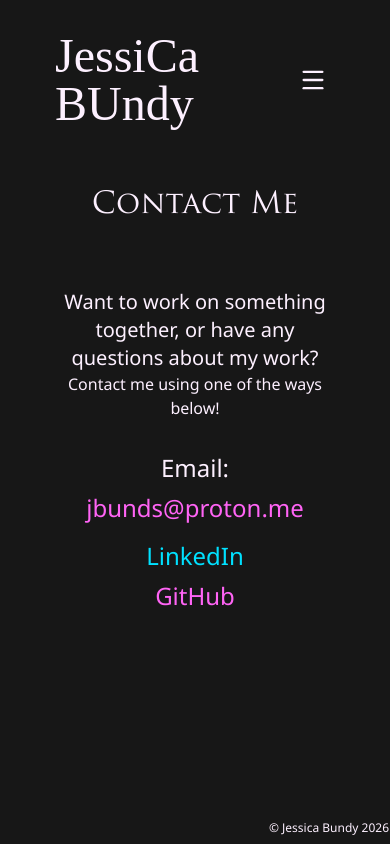
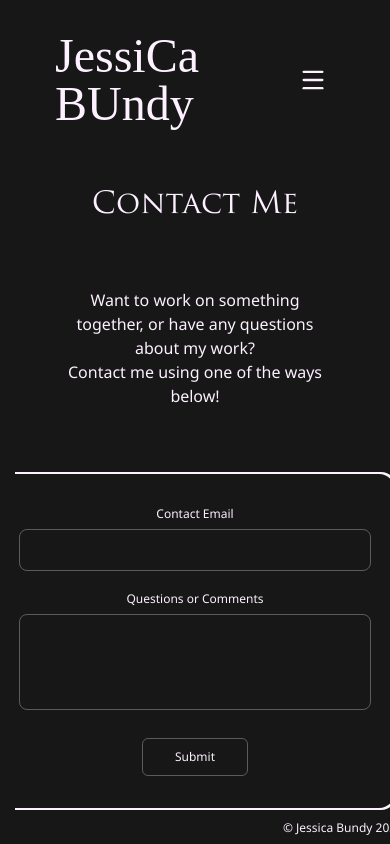
Before and after one commit to jbunds801/jbunds-portfolio-nextjs, a Next.js app: page /contact in a window 390 px wide. Shown: the top 844 px of the page. Built offline with nearby package versions, Linux system fonts and the light colour scheme; a web font is replaced by a local one.

Commit message:
enhance contact page responsive layout and created and integrated contact form; update README with tech stack details and features, updated shimmer effects in global.css

```diff
--- a/app/contact/page.tsx
+++ b/app/contact/page.tsx
@@ -1,6 +1,7 @@
 import React from 'react'
 import MailToButton from '../../src/components/MailToButton';
 import Header from '../../src/components/Header';
+import ContactForm from '../../src/components/ContactForm';
 
 const Contact = () => {
     return (
@@ -9,30 +10,38 @@ const Contact = () => {
 
             <div className='text-center'>
                 <div className='mb-8'>
-                    <p className='text-xl'>Want to work on something together, or have any questions about my work?</p>
+                    <p className='text-l sm:text-xl'>Want to work on something together, or have any questions about my work?</p>
                     <p>Contact me using one of the ways below!</p>
                 </div>
 
+                <div className='flex flex-col md:flex-row justify-center p-8 gap-10 mx-auto items-center md:items-start'>
+                    <ContactForm />
+
                     <div className='space-y-2'>
-                    <p className='text-2xl'>Email: <MailToButton
+
+                        <p className='text-l sm:text-xl'>Email: <MailToButton
                             email='jbunds@proton.me'
                             label='jbunds@proton.me'
                             subject='Portfolio Inquiry'
-                        className='inline-block text-2xl p-2 text-pink-cstm glow-pink' />
+                            className='inline-block text-md sm:text-lg p-2 text-pink-cstm glow-pink' />
                         </p>
 
+                        <div className='mt-2 md:mt-4 flex flex-col md:flex-row gap-2 md:gap-8 justify-center items-center'>
                             <div>
                                 <a href="https://www.linkedin.com/in/jessica-bundy-46a753a9/"
-                            className='text-2xl text-cyan-cstm glow-cyan'>LinkedIn</a>
+                                    className='text-md sm:text-l text-cyan-cstm glow-cyan'>LinkedIn</a>
                             </div>
 
                             <div>
                                 <a href="https://github.com/jbunds801"
-                            className='text-2xl text-pink-cstm glow-pink'>GitHub</a>
-                    </div>
+                                    className='text-md sm:text-l text-cyan-cstm glow-cyan'>GitHub</a>
                             </div>
                         </div>
 
+                    </div>
+
+                </div>
+            </div>
         </section>
     );
 };
--- a/app/globals.css
+++ b/app/globals.css
@@ -62,7 +62,7 @@ ul {
   filter: drop-shadow(0 0 4px var(--color-cyan-cstm));
 }
 
-@keyframes my-shimmer {
+@keyframes shimmer-text {
   0% {
     background-position: -50%;
   }
@@ -71,33 +71,46 @@ ul {
   }
 }
 
+@keyframes shimmer-border {
+  0% {
+    background-position: 0% 0%;
+  }
+  100% {
+    background-position: 100% 0%;
+  }
+}
+
 .shimmer-border:hover {
   background: linear-gradient(
     65deg,
+    transparent,
     var(--color-pink-cstm),
     var(--color-cyan-cstm),
     white,
     var(--color-cyan-cstm),
-    var(--color-pink-cstm)
+    var(--color-pink-cstm),
+    transparent
   );
   background-size: 400% auto;
-  animation: my-shimmer 6s linear infinite alternate;
+  animation: shimmer-border 6s linear infinite alternate;
 }
 
 .shimmer-text:hover {
   color: transparent;
   background-image: linear-gradient(
     65deg,
+    /* transparent, */
     var(--color-pink-cstm),
     var(--color-cyan-cstm),
     white,
     var(--color-cyan-cstm),
-    var(--color-pink-cstm)
+    var(--color-pink-cstm),
+    /* transparent */
   );
   background-size: 400% auto;
   background-clip: text;
   -webkit-background-clip: text;
-  animation: my-shimmer 6s linear infinite alternate;
+  animation: shimmer-text 8s linear infinite alternate;
 }
 
 .glow-pink:hover {
--- /dev/null
+++ b/src/components/ContactForm.tsx
@@ -0,0 +1,116 @@
+import styled from 'styled-components';
+
+const ContactForm = () => {
+    return (
+        <StyledWrapper>
+            <div className="shimmer-border rounded-2xl bg-(--site-text) p-0.5 w-fit">
+                <div className="form-container">
+                    <form className="form">
+                        <div className="form-group text-xs">
+                            <label htmlFor="email">Contact Email</label>
+                            <input type="text" id="email" name="email" required />
+                        </div>
+                        <div className="form-group text-xs">
+                            <label htmlFor="textarea">Questions or Comments</label>
+                            <textarea name="textarea" id="textarea" rows={10} cols={50} required defaultValue={"          "} />
+                        </div>
+                        <button className="form-submit-btn text-xs" type="submit">Submit</button>
+                    </form>
+                </div>
+            </div>
+        </StyledWrapper>
+    );
+}
+
+const StyledWrapper = styled.div`
+  .form-container {
+    width: 400px;
+    background-color: var(--site-bg);
+    padding: 32px 24px;
+    font-size: 14px;
+    display: flex;
+    flex-direction: column;
+    gap: 20px;
+    box-sizing: border-box;
+    border-radius: 16px;
+  }
+
+  .form-container .form {
+    display: flex;
+    flex-direction: column;
+    gap: 20px;
+  }
+
+  .form-container .form-group {
+    display: flex;
+    flex-direction: column;
+    gap: 2px;
+  }
+
+  .form-container .form-group label {
+    display: block;
+    margin-bottom: 5px;
+  }
+
+  .form-container .form-group input {
+    width: 100%;
+    padding: 12px 16px;
+    border-radius: 8px;
+    font-family: inherit;
+    background-color: transparent;
+    border: 1px solid color-mix(in srgb, var(--site-text) 30%, transparent);
+  }
+
+  .form-container .form-group textarea {
+    width: 100%;
+    padding: 12px 16px;
+    border-radius: 8px;
+    resize: none;
+    height: 96px;
+    border: 1px solid color-mix(in srgb, var(--site-text) 30%, transparent);
+    background-color: transparent;
+    font-family: inherit;
+  }
+
+  .form-container .form-group input::placeholder {
+    opacity: 0.5;
+  }
+
+  .form-container .form-group input:focus {
+    outline: none;
+    border-color: var(--color-cyan-cstm);
+  }
+
+  .form-container .form-group textarea:focus {
+    outline: none;
+    border-color: var(--color-pink-cstm);
+  }
+
+  .form-container .form-submit-btn {
+    display: flex;
+    align-items: center;
+    justify-content: center;
+    align-self: center;
+    width: 30%;
+    border: 1px solid color-mix(in srgb, var(--site-text) 30%, transparent);
+    padding: 10px;
+    gap: 8px;
+    margin-top: 8px;
+    cursor: pointer;
+    border-radius: 6px;
+  }
+
+  .form-container .form-submit-btn:hover {
+    border-color: var(--site-text);
+    color: color-mix(in srgb, var(--site-text) 30%, transparent);
+  }
+
+   .form-container .form-submit-btn:active {
+    scale: 0.9;
+    border: 1px solid var(--color-cyan-cstm);
+    color: var(--color-pink-cstm);
+  }
+
+  `;
+
+export default ContactForm;
--- a/tsconfig.json
+++ b/tsconfig.json
@@ -13,7 +13,7 @@
     "incremental": true,
     "module": "esnext",
     "esModuleInterop": true,
-    "moduleResolution": "node",
+    "moduleResolution": "bundler",
     "resolveJsonModule": true,
     "isolatedModules": true,
     "jsx": "react-jsx",
```
Also changed, not shown: 1 other file (tests, documents, lock files or other folders). Lines whose indentation alone changed are shown as unchanged.
